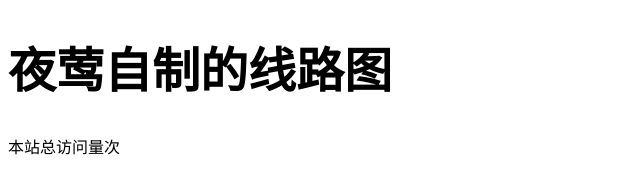
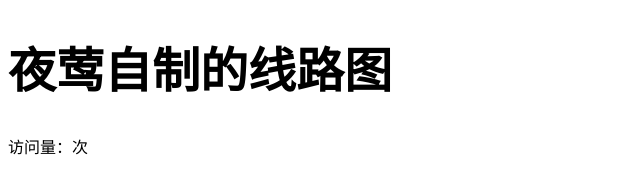
Before and after one commit to yyyeying/NightingaleTransitMap, a plain HTML site: page index.html in a window 1280 px wide. Shown: the top 190 px of the page, 0-640 px from the left. Drawn offline with Linux system fonts and the light colour scheme; some packages are replaced by stand-ins of ours; a script that the page names is missing.

Commit message:
modify text

```diff
--- a/index.html
+++ b/index.html
@@ -12,7 +12,7 @@
 <body>
     <h1 class="title">夜莺自制的线路图</h1>
     <script async src="//busuanzi.ibruce.info/busuanzi/2.3/busuanzi.pure.mini.js"></script>
-    <span id="busuanzi_container_site_pv">本站总访问量<span id="busuanzi_value_site_pv"></span>次</span>
+    <span id="busuanzi_container_site_pv">访问量：<span id="busuanzi_value_site_pv"></span>次</span>
     <div>
 
         <div class="map-entrance-warpper">
```
